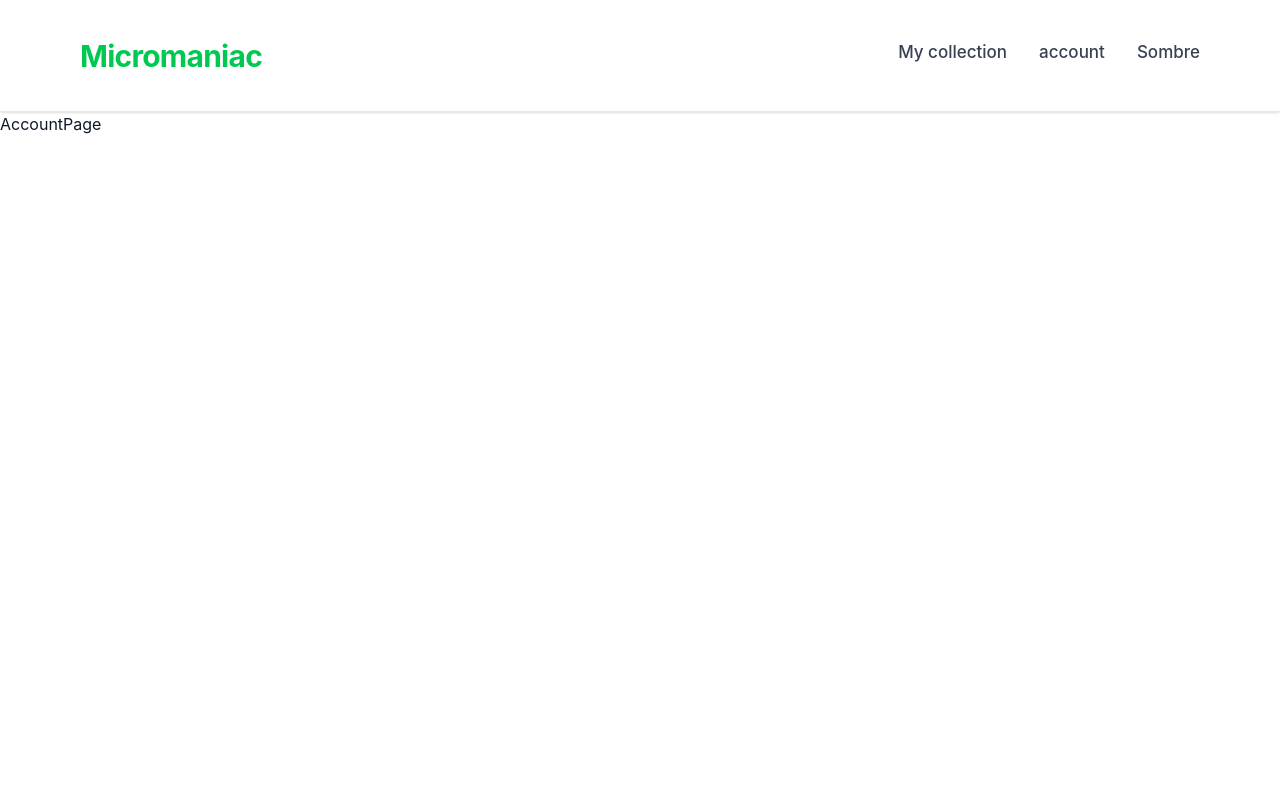
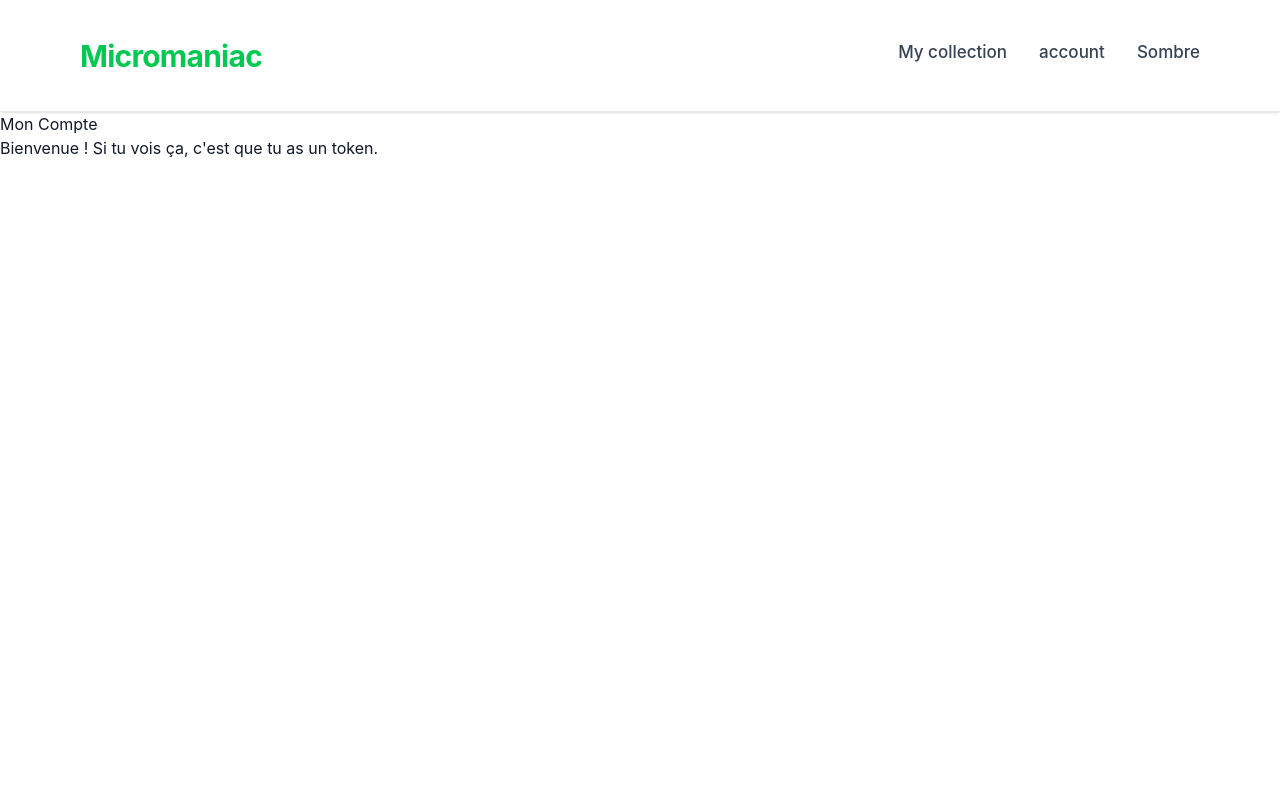
Before and after one commit to maximepoujol1-dot/Ludotheque-React-PythonFastAPI, a React (Vite) app in the folder web/: page /account in a window 1280 px wide. Shown: the top 800 px of the page. Built offline with nearby package versions, Linux system fonts and the light colour scheme; sample sign-in values are in the browser's storage.

Commit message:
Add AccountPage.tsx redirect

```diff
--- a/web/src/view/AccountPage.tsx
+++ b/web/src/view/AccountPage.tsx
@@ -1,9 +1,17 @@
-import React from 'react'
+import { Navigate } from 'react-router-dom';
 
-const AccountPage = () => {
+export default function AccountPage() {
+  const token = localStorage.getItem('access_token');
+
+  if (!token) {
+    return <Navigate to="/login" replace />;
+  }
+
   return (
-    <div>AccountPage</div>
-  )
+    <div>
+      <h1>Mon Compte</h1>
+      {/* futur contenu utilisateur */}
+      <p>Bienvenue ! Si tu vois ça, c'est que tu as un token.</p>
+    </div>
+  );
 }
-
-export default AccountPage
```
